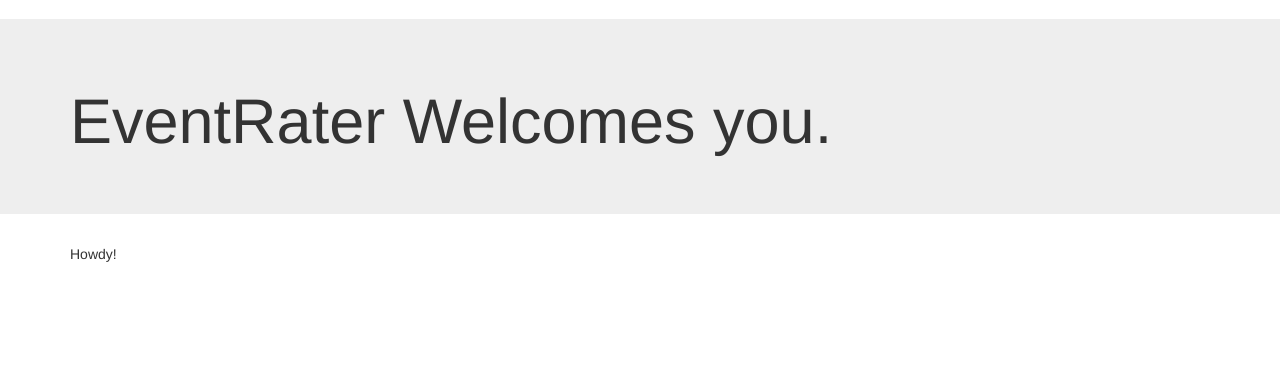
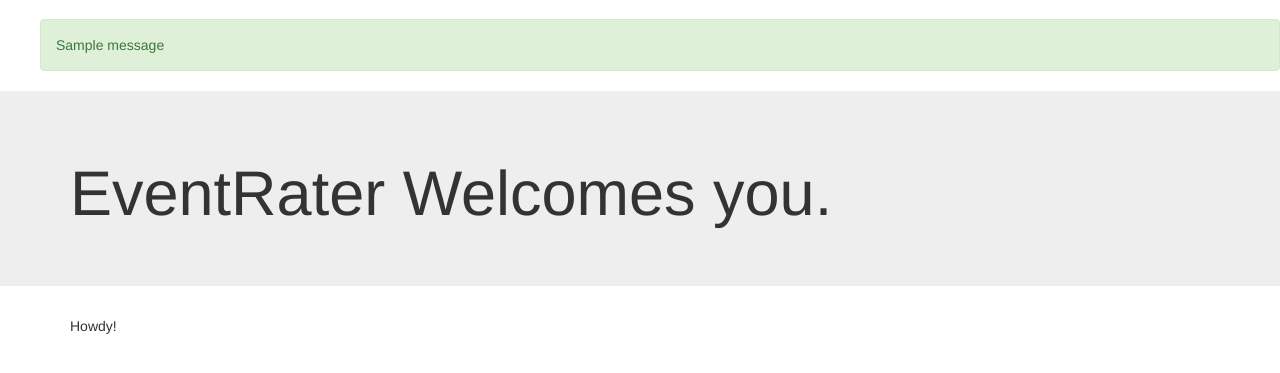
Before and after one commit to indiabhi/EventManager, a Django app: page / in a window 1280 px wide. Shown: the part 51-424 px from the top of the page. Run offline with Django 3.2, Linux system fonts and the light colour scheme; one stand-in notice (Sample message) is shown; parts of the project's set-up code (start-up, migrations or seed data) failed here and were passed over; some libraries are stand-ins or nearby versions.

Commit message:
Add Django-braces and Import Django messages for user action

```diff
--- a/project/settings.py
+++ b/project/settings.py
@@ -112,3 +112,5 @@ TEMPLATE_DIRS = (
 '''
 
 CRISPY_TEMPLATE_PACK = 'bootstrap3'
+
+LOGIN_URL = '/accounts/signin'
--- a/project/views.py
+++ b/project/views.py
@@ -7,8 +7,12 @@ from django.contrib.auth.models import User
 from django.core.urlresolvers import reverse_lazy
 from django.views import generic
 from django.http import HttpResponseRedirect
+from django.contrib import messages
+from django.contrib.auth.decorators import login_required
 
 from .forms import RegisterationForm, LoginForm
+
+from braces import views
 
 
 class HomePageView(generic.TemplateView):
@@ -16,14 +20,25 @@ class HomePageView(generic.TemplateView):
 
 
 
-class SignUpView(generic.CreateView):
+class SignUpView(
+
+	views.AnonymousRequiredMixin,
+	views.FormValidMessageMixin,
+	generic.CreateView
+):
 	form_class = RegisterationForm
+	form_valid_message = "Thanks for Signing up GO ahead and Login"
 	model = User
 	template_name = 'accounts/signup.html'
 
 
-class LoginView(generic.FormView):
+class LoginView(
+	views.AnonymousRequiredMixin,
+	views.FormValidMessageMixin,
+	generic.FormView
+	):
 	form_class = LoginForm
+	form_valid_message = "You have successfully logged in!"
 	success_url = reverse_lazy('home')
 	template_name = 'accounts/signin.html'
 
@@ -38,7 +53,7 @@ class LoginView(generic.FormView):
 		else:
 			return self.form_invalid(form)
 
-
+"""
 class LogOutView(generic.RedirectView):
 	url = reverse_lazy('home')
 
@@ -46,9 +61,10 @@ class LogOutView(generic.RedirectView):
 		logout(request)
 		return super(LogOutView, self).get(request, *args , **kwargs)
 
+"""
 
-
+@login_required
 def logout_view(request):
 	logout(request)
-
+	messages.success(request, "You have been loged out!")
 	return HttpResponseRedirect(reverse_lazy('home'))
--- a/templates/_layouts/base.html
+++ b/templates/_layouts/base.html
@@ -37,6 +37,14 @@
 	</div><!--/.navbar-collapse -->
 	</div>
 	</div>
+	{%if messages %}
+	<ul class ="messages">
+		{% for message in messages %}
+		<li {% if message.tags %} class="alert alert-{{ message.tags }}"{% endif %}>
+			{{ message }}
+		{% endfor %}
+	</ul>
+	{% endif %}
 	<div class="jumbotron">
 	<div class="container">{% block headline %}{% endblock headline %}</div>
 	</div>
```
Also changed, not shown: db.sqlite3.
